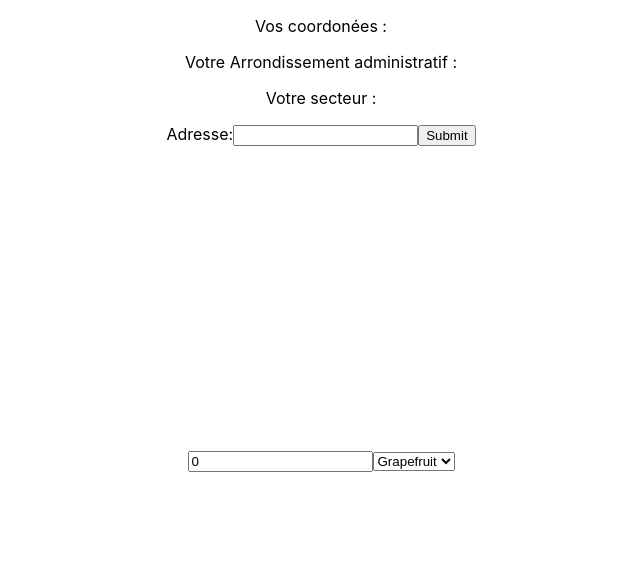
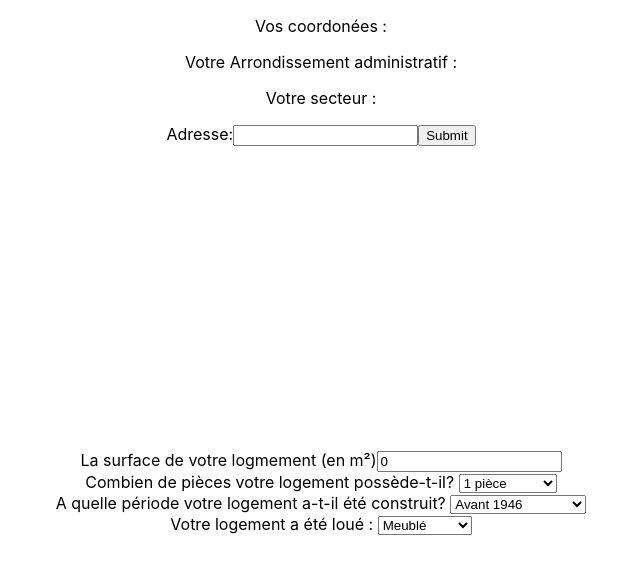
Before and after one commit to sambiak/loyers, a React (Create React App) app: page / in a window 1280 px wide. Shown: the top 574 px of the page, without its empty margins (319-959 px from the left). Built offline with nearby package versions, Linux system fonts and the light colour scheme.

Commit message:
Fin de la partie questionnaire
Toutes les questions intégrées à l'appli

```diff
--- a/src/App.tsx
+++ b/src/App.tsx
@@ -3,14 +3,26 @@ import logo from "./logo.svg";
 import "./App.css";
 import { Adresse } from "./Adresse";
 import { Entree_surface } from "./surface";
+import {Entree_piece } from "./piece"
+import {Entree_annee} from "./annee"
+import {Entree_mobilier} from "./mobilier"
+
 
 function App() {
   const [surface, setSurface] = useState<number>(0);
+  const [piece, setPiece] = useState<string>("");
+  const [annee, setAnnee] = useState<string>("");
+  const [mobilier, setMobilier] = useState<string>("");
+
 
   return (
     <div className="App">
       <Adresse></Adresse>
       <Entree_surface surface={surface} setSurface={setSurface}/>
+      <Entree_piece piece={piece} setPiece={setPiece}/>
+      <Entree_annee annee={annee} setAnnee={setAnnee}/>
+      <Entree_mobilier mobilier={mobilier} setMobilier={setMobilier}/>
+
     </div>
   );
 }
--- /dev/null
+++ b/src/annee.tsx
@@ -0,0 +1,22 @@
+interface props {
+    annee: string;
+    setAnnee: React.Dispatch<React.SetStateAction<string>>;
+  }
+
+  export function Entree_annee(props: props) {
+    return (
+      <div>
+      <label> A quelle période votre logement a-t-il été construit? </label>
+      <select value={props.annee} onChange={(e) => props.setAnnee(e.target.value )}>
+        {" "}
+        <option value="<1946">Avant 1946</option>
+        <option value="1946-1970">Entre 1946 et 1970</option>
+        <option value="1971-1990">Entre 1971 et 1990</option>
+        <option value=">1990">Après 1990</option>
+      </select>
+      <label>{props.annee}</label>
+
+      </div>
+    )
+
+  }
--- /dev/null
+++ b/src/mobilier.tsx
@@ -0,0 +1,20 @@
+interface props {
+    mobilier: string;
+    setMobilier: React.Dispatch<React.SetStateAction<string>>;
+  }
+
+  export function Entree_mobilier(props: props) {
+    return (
+      <div>
+      <label> Votre logement a été loué : </label>
+      <select value={props.mobilier} onChange={(e) => props.setMobilier(e.target.value )}>
+        {" "}
+        <option value="meuble">Meublé</option>
+        <option value="nonmeuble">Non meublé</option>
+      </select>
+      <label>{props.mobilier}</label>
+
+      </div>
+    )
+
+  }
--- /dev/null
+++ b/src/piece.tsx
@@ -0,0 +1,22 @@
+interface props {
+    piece: string;
+    setPiece: React.Dispatch<React.SetStateAction<string>>;
+  }
+
+  export function Entree_piece(props: props) {
+    return (
+      <div>
+      <label> Combien de pièces votre logement possède-t-il? </label>
+      <select value={props.piece} onChange={(e) => props.setPiece(e.target.value )}>
+        {" "}
+        <option value="1">1 pièce</option>
+        <option value="2">2 pièces</option>
+        <option value="3">3 pièces</option>
+        <option value="4+">4 pièces et +</option>
+      </select>
+      <label>{props.piece}</label>
+
+      </div>
+    )
+
+  }
--- a/src/surface.tsx
+++ b/src/surface.tsx
@@ -6,18 +6,13 @@ interface props {
 export function Entree_surface(props: props) {
   return (
     <div>
+      <label>La surface de votre logmement (en m²)</label>
       <input
         type="number"
         value={props.surface}
         onChange={(e) => props.setSurface(parseInt(e.target.value, 10))}
       />
-      <select value={props.surface} onChange={(e) => props.setSurface(parseInt(e.target.value, 10))}>
-        {" "}
-        <option value={0}>Grapefruit</option>
-        <option value={1}>Lime</option>
-        <option value={2}>Coconut</option>
-        <option value={3}>Mango</option>
-      </select>
+
     </div>
   );
 }
```
